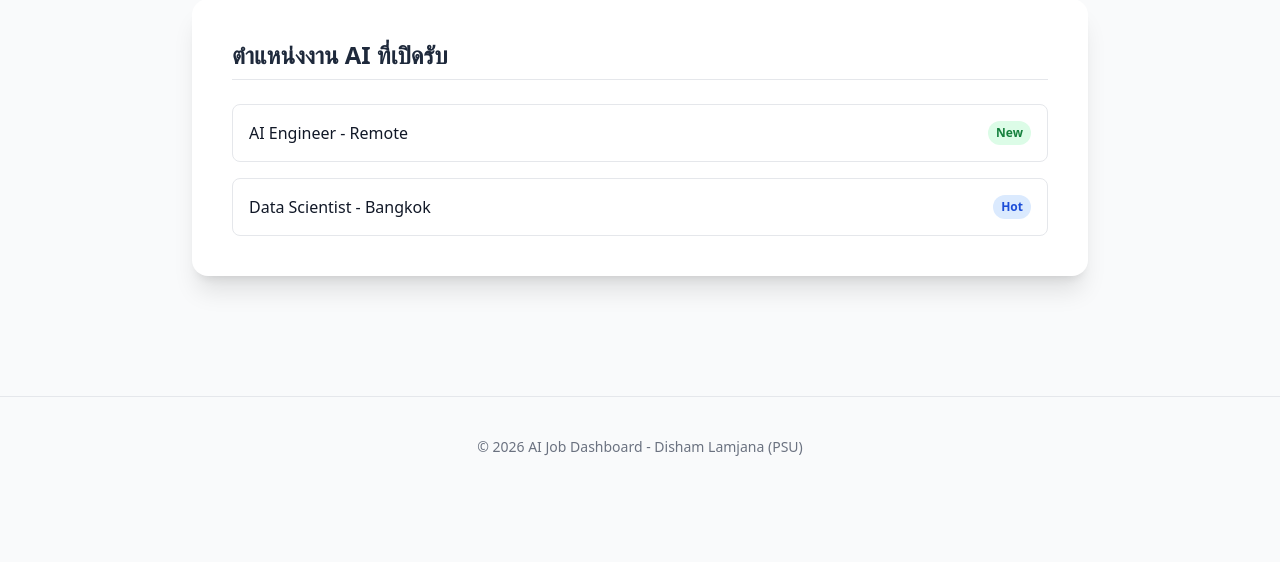
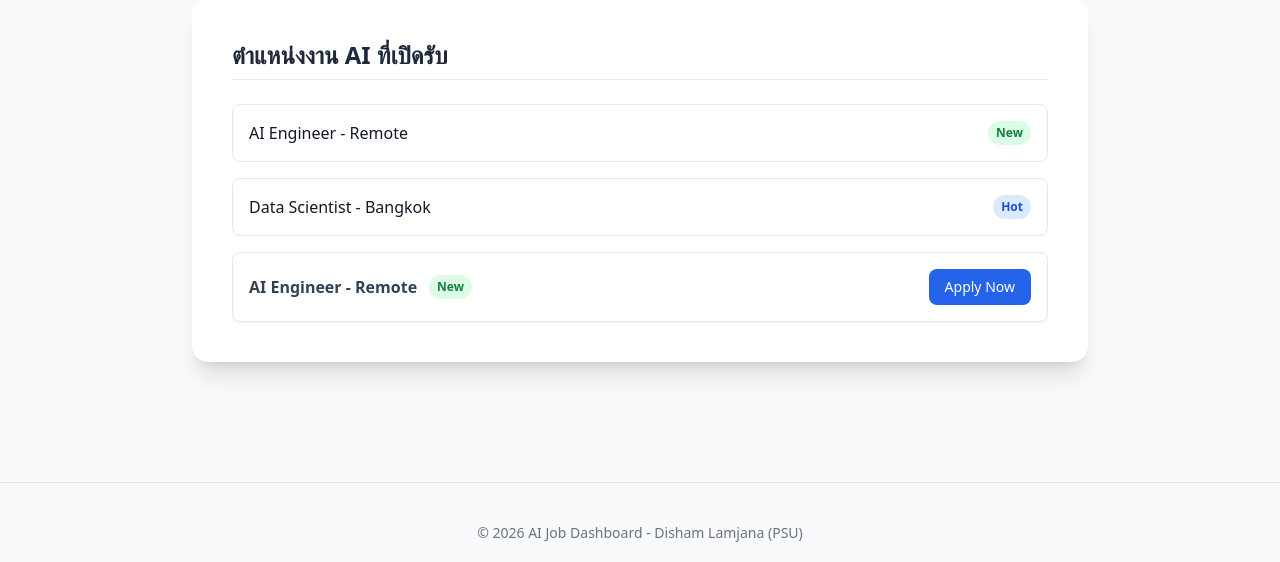
Before and after one commit to dishamsmt-maker/flask-assignment, a Flask app: page /jobs in a window 1280 px wide. Shown: the part 141-703 px from the top of the page. Run offline with Flask 3, Linux system fonts and the light colour scheme; some libraries are stand-ins or nearby versions.

Commit message:
feat: add apply buttons and status badges to job listings

```diff
--- a/templates/job.html
+++ b/templates/job.html
@@ -11,6 +11,15 @@
             <span>Data Scientist - Bangkok</span>
             <span class="bg-blue-100 text-blue-700 text-xs px-2 py-1 rounded-full font-bold">Hot</span>
         </li>
+        <li class="p-4 border rounded-lg hover:bg-slate-50 flex justify-between items-center shadow-sm">
+    <div class="flex items-center gap-3">
+        <span class="font-bold text-slate-700">AI Engineer - Remote</span>
+        <span class="bg-green-100 text-green-700 text-xs px-2 py-1 rounded-full font-bold">New</span>
+    </div>
+    <button class="bg-blue-600 hover:bg-blue-700 text-white text-sm px-4 py-2 rounded-lg transition-colors font-medium">
+        Apply Now
+    </button>
+        </li>
     </ul>
 </div>
 {% endblock %}
```
